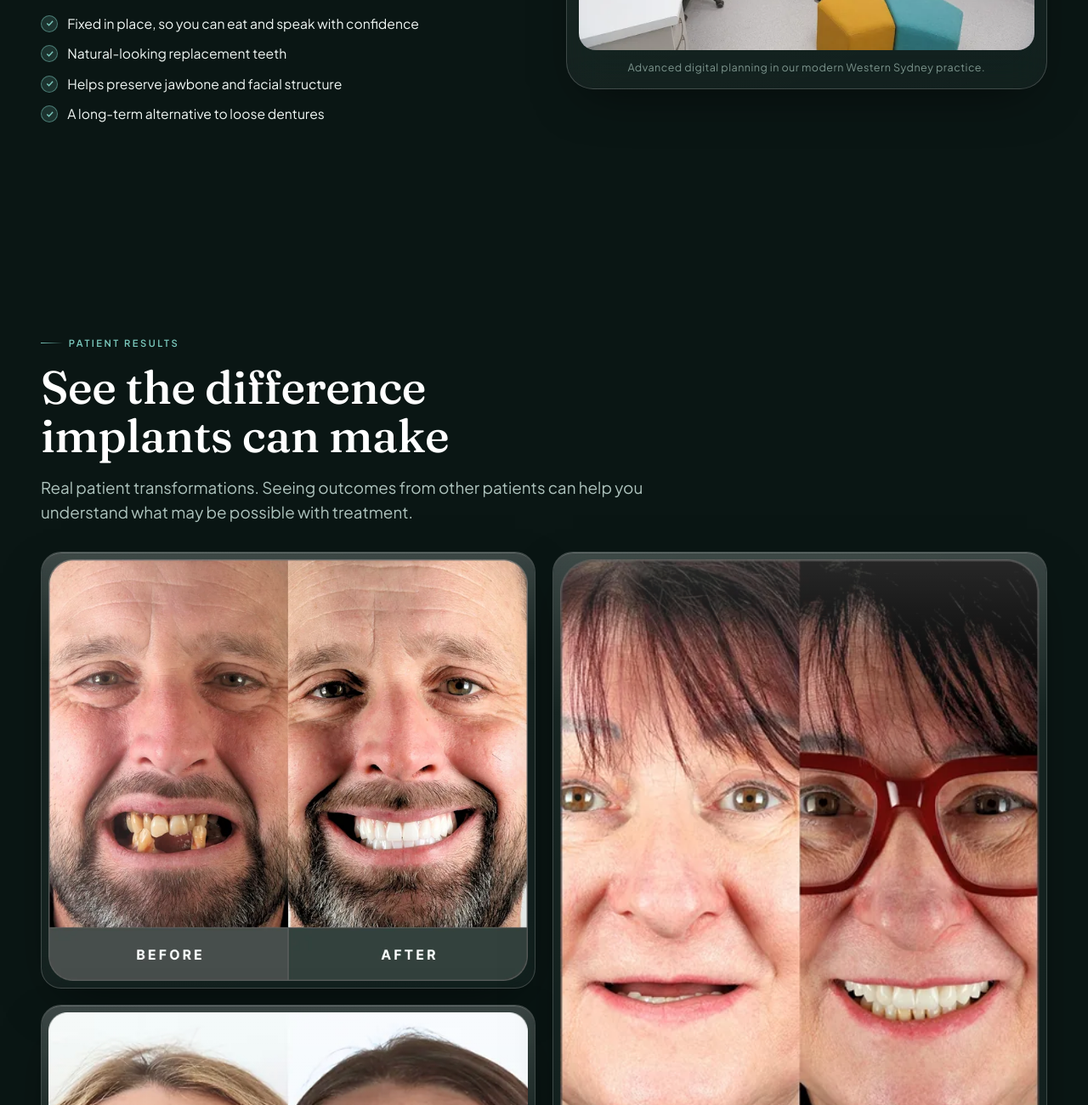
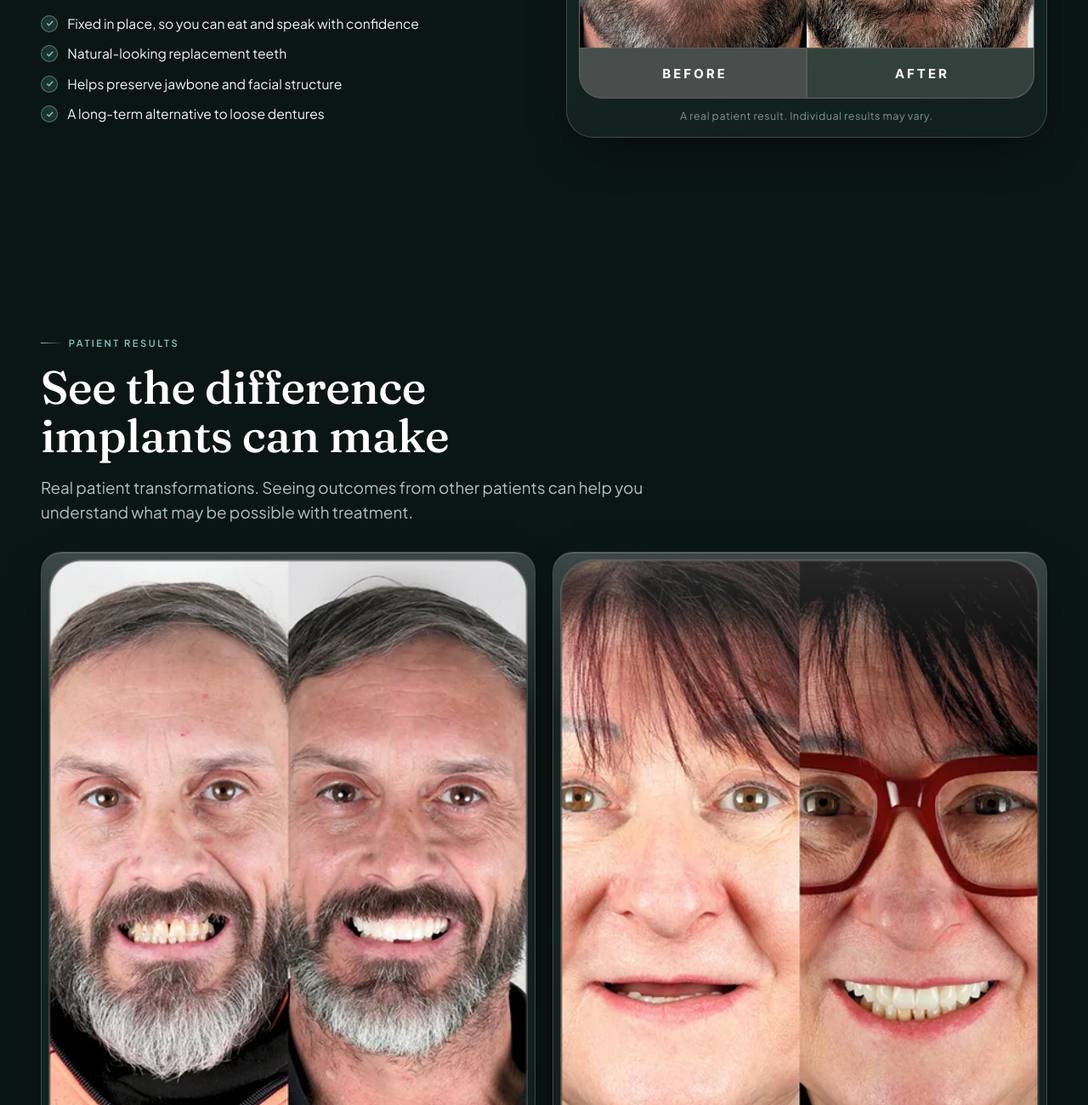
Before and after one commit to rowaynekapugama-GYA/implant360, a website: page index.html in a window 1280 px wide. Shown: the part 1560-2860 px from the top of the page at 85% size. Drawn offline with Linux system fonts and the light colour scheme.

Commit message:
Add files via upload

```diff
--- a/index.html
+++ b/index.html
@@ -258,15 +258,15 @@ body.lead-submitted #thanks{ display:flex; }
 .frame .cap{ display:block; text-align:center; font-size:.78rem; color:var(--mist-dim); margin-top:.7rem; letter-spacing:.04em; }
 
 /* ---------- Before & After ---------- */
-.ba-gallery{ column-count:2; column-gap:1.2rem; margin-top:2rem; }
-.ba-item{ position:relative; margin:0 0 1.2rem; padding:8px; border-radius:var(--r); overflow:hidden; break-inside:avoid; -webkit-column-break-inside:avoid; display:block; }
+.ba-gallery{ display:grid; grid-template-columns:repeat(2,1fr); gap:1.2rem; margin-top:2rem; align-items:start; }
+.ba-item{ position:relative; margin:0; padding:8px; border-radius:var(--r); overflow:hidden; }
 .ba-item img{ display:block; width:100%; height:auto; border-radius:var(--r-s); }
 .ba-tag{ position:absolute; top:18px; font-size:.62rem; font-weight:700; letter-spacing:.14em; text-transform:uppercase;
   padding:.3em .7em; border-radius:999px; background:rgba(8,13,22,.62); -webkit-backdrop-filter:blur(6px); backdrop-filter:blur(6px);
   color:#fff; border:1px solid rgba(255,255,255,.22); z-index:2; }
 .ba-tag-before{ left:18px; }
 .ba-tag-after{ right:18px; }
-@media (max-width:880px){ .ba-gallery{ column-count:1; } }
+@media (max-width:880px){ .ba-gallery{ grid-template-columns:1fr; } }
 .disclaimer{ margin-top:1.6rem; font-size:.78rem; color:var(--mist-dim); line-height:1.6; max-width:80ch; }
 
 /* ---------- Section imagery + map ---------- */
@@ -534,8 +534,8 @@ body.lead-submitted #thanks{ display:flex; }
         </ul>
       </div>
       <div class="glass frame reveal d2">
-        <img src="treatment-room.webp" alt="Modern dental treatment suite where Implant 360 sees patients in Western Sydney." loading="lazy">
-        <span class="cap">Advanced digital planning in our modern Western Sydney practice.</span>
+        <img src="before-after-1.webp" alt="Before and after dental implant treatment — a real Implant 360 patient result." loading="lazy">
+        <span class="cap">A real patient result. Individual results may vary.</span>
       </div>
     </div>
   </section>
@@ -548,12 +548,11 @@ body.lead-submitted #thanks{ display:flex; }
       <p class="lede reveal d2">Real patient transformations. Seeing outcomes from other patients can help you understand what may be possible with treatment.</p>
 
       <div class="ba-gallery reveal d2">
-        <figure class="ba-item glass"><img src="before-after-1.webp" width="786" height="690" loading="lazy" alt="Before and after dental implant treatment — Implant 360 patient"></figure>
-        <figure class="ba-item glass"><img src="before-after-2.webp" width="502" height="529" loading="lazy" alt="Before and after dental implant treatment — Implant 360 patient"></figure>
         <figure class="ba-item glass"><img src="before-after-3.webp" width="429" height="554" loading="lazy" alt="Before and after dental implant treatment — Implant 360 patient"></figure>
         <figure class="ba-item glass"><img src="before-after-4.webp" width="431" height="554" loading="lazy" alt="Before and after dental implant treatment — Implant 360 patient"></figure>
         <figure class="ba-item glass"><img src="before-after-5.webp" width="431" height="554" loading="lazy" alt="Before and after dental implant treatment — Implant 360 patient"></figure>
         <figure class="ba-item glass"><img src="before-after-6.webp" width="429" height="554" loading="lazy" alt="Before and after dental implant treatment — Implant 360 patient"></figure>
+        <figure class="ba-item glass"><img src="before-after-2.webp" width="502" height="529" loading="lazy" alt="Before and after dental implant treatment — Implant 360 patient"></figure>
       </div>
 
       <p class="disclaimer reveal">These images show real patient results. Individual results may vary, and outcomes and timeframes differ for each person. No treatment is performed at your consultation.<br><br>Treatment provided by Dr Ramesh Harichandran (AHPRA registration: <span style="opacity:.85">[add registration number]</span>).</p>
```
